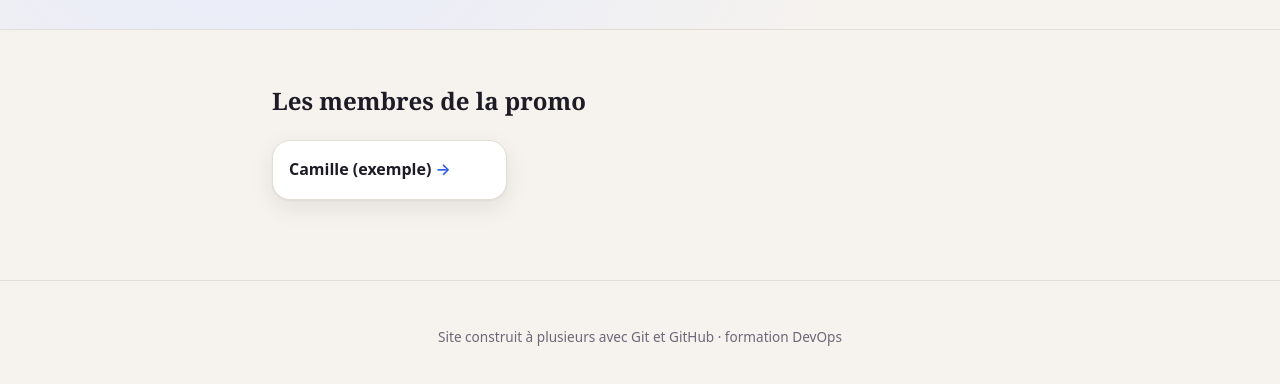
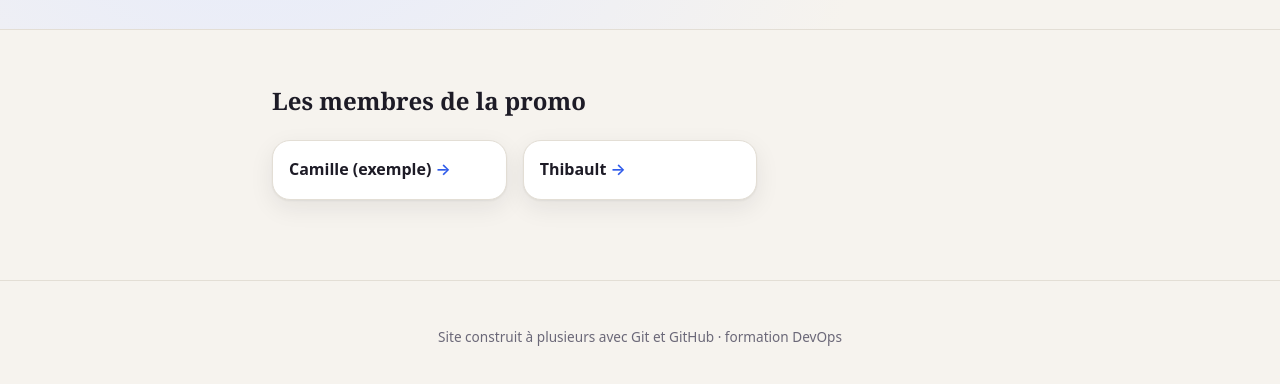
Before and after one commit to Alkgorth/site-promo, a plain HTML site: page index.html in a window 1280 px wide. Shown: the part 218-602 px from the top of the page. Drawn offline with Linux system fonts and the light colour scheme.

Commit message:
feat(accueil): ajoute le lien vers la carte de Thibault

```diff
--- a/index.html
+++ b/index.html
@@ -8,7 +8,9 @@
   </head>
   <body>
     <header class="hero">
-      <p class="hero__kicker">Titre professionnel Concepteur Développeur d'Applications</p>
+      <p class="hero__kicker">
+        Titre professionnel Concepteur Développeur d'Applications
+      </p>
       <h1 class="hero__title">La promo CDA</h1>
       <p class="hero__intro">
         Une carte par personne, ajoutée par Pull Request et relue par un pair.
@@ -20,6 +22,7 @@
 
       <ul class="promo">
         <li><a href="cartes/exemple.html">Camille (exemple)</a></li>
+        <li><a href="cartes/thibault.html">Thibault</a></li>
         <!-- chacun ajoute sa ligne ICI, juste au-dessus de ce commentaire -->
       </ul>
     </main>
```
